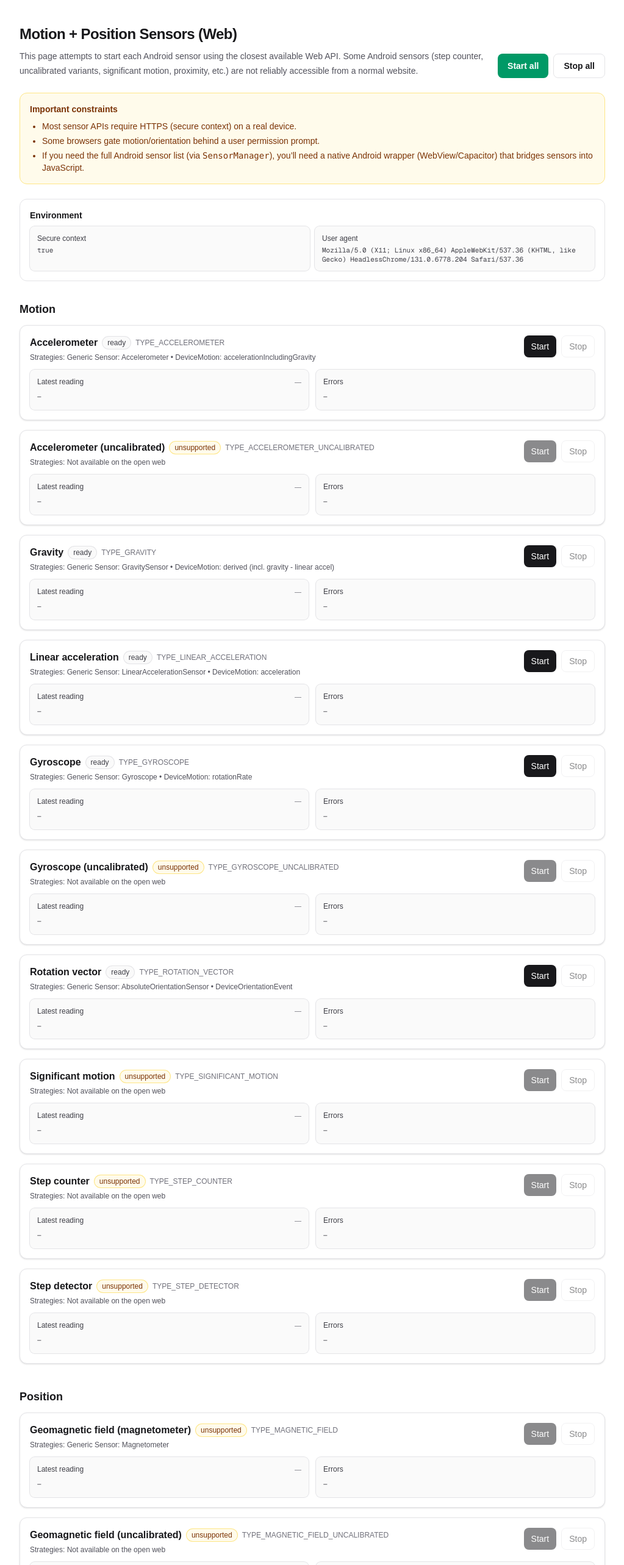
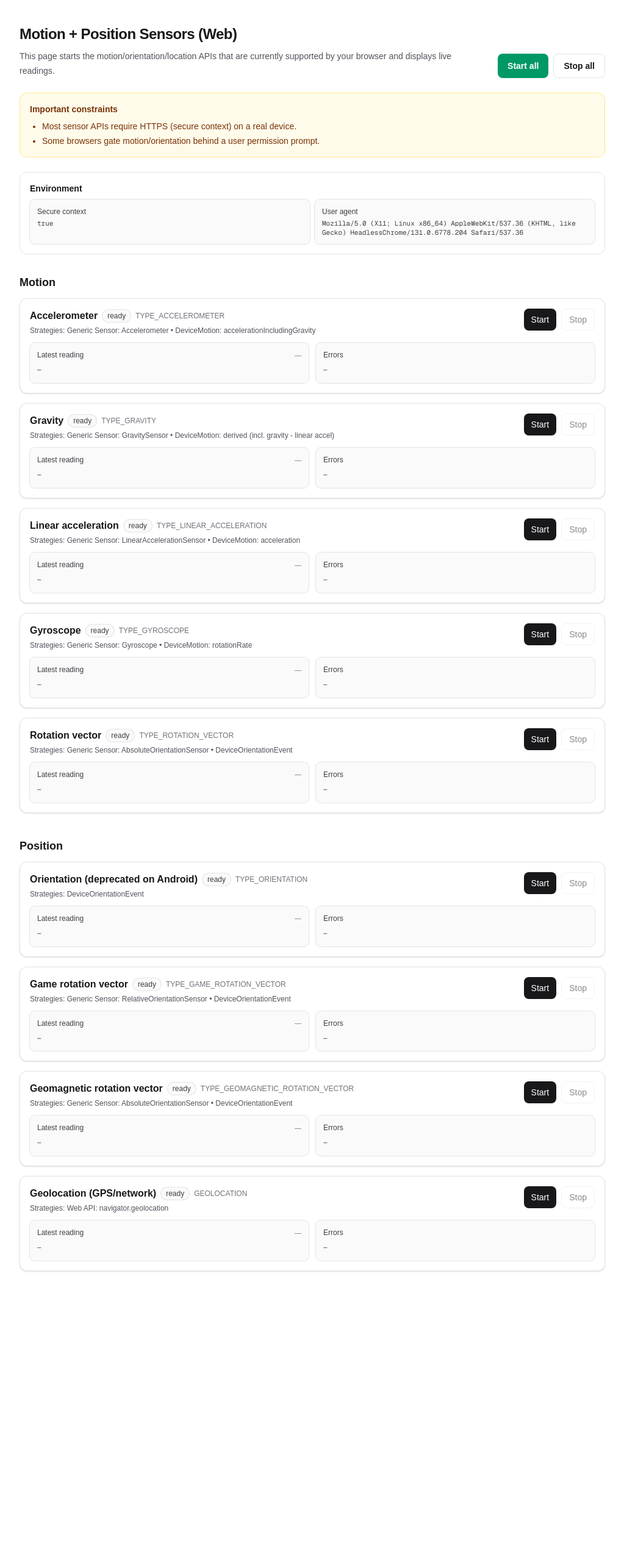
Before and after one commit to sam-schorb/motion-sensors, a Next.js app: page / in a window 1280 px wide. Shown: the top 2566 px of the page at 61% size, without its empty margins (128-1151 px from the left). After the commit the page ends 2124 px from the top, so only its background shows below. Built offline with nearby package versions, Linux system fonts and the light colour scheme.

Commit message:
Trim dashboard to supported web sensors

```diff
--- a/app/SensorDashboard.js
+++ b/app/SensorDashboard.js
@@ -193,12 +193,6 @@ export default function SensorDashboard() {
         ],
       },
       {
-        key: "TYPE_ACCELEROMETER_UNCALIBRATED",
-        category: "Motion",
-        label: "Accelerometer (uncalibrated)",
-        webStrategies: [{ id: "unavailable", label: "Not available on the open web" }],
-      },
-      {
         key: "TYPE_GRAVITY",
         category: "Motion",
         label: "Gravity",
@@ -226,12 +220,6 @@ export default function SensorDashboard() {
         ],
       },
       {
-        key: "TYPE_GYROSCOPE_UNCALIBRATED",
-        category: "Motion",
-        label: "Gyroscope (uncalibrated)",
-        webStrategies: [{ id: "unavailable", label: "Not available on the open web" }],
-      },
-      {
         key: "TYPE_ROTATION_VECTOR",
         category: "Motion",
         label: "Rotation vector",
@@ -239,37 +227,6 @@ export default function SensorDashboard() {
           { id: "AbsoluteOrientationSensor", label: "Generic Sensor: AbsoluteOrientationSensor" },
           { id: "DeviceOrientation", label: "DeviceOrientationEvent" },
         ],
-      },
-      {
-        key: "TYPE_SIGNIFICANT_MOTION",
-        category: "Motion",
-        label: "Significant motion",
-        webStrategies: [{ id: "unavailable", label: "Not available on the open web" }],
-      },
-      {
-        key: "TYPE_STEP_COUNTER",
-        category: "Motion",
-        label: "Step counter",
-        webStrategies: [{ id: "unavailable", label: "Not available on the open web" }],
-      },
-      {
-        key: "TYPE_STEP_DETECTOR",
-        category: "Motion",
-        label: "Step detector",
-        webStrategies: [{ id: "unavailable", label: "Not available on the open web" }],
-      },
-
-      {
-        key: "TYPE_MAGNETIC_FIELD",
-        category: "Position",
-        label: "Geomagnetic field (magnetometer)",
-        webStrategies: [{ id: "Magnetometer", label: "Generic Sensor: Magnetometer" }],
-      },
-      {
-        key: "TYPE_MAGNETIC_FIELD_UNCALIBRATED",
-        category: "Position",
-        label: "Geomagnetic field (uncalibrated)",
-        webStrategies: [{ id: "unavailable", label: "Not available on the open web" }],
       },
       {
         key: "TYPE_ORIENTATION",
@@ -294,12 +251,6 @@ export default function SensorDashboard() {
           { id: "AbsoluteOrientationSensor", label: "Generic Sensor: AbsoluteOrientationSensor" },
           { id: "DeviceOrientation", label: "DeviceOrientationEvent" },
         ],
-      },
-      {
-        key: "TYPE_PROXIMITY",
-        category: "Position",
-        label: "Proximity",
-        webStrategies: [{ id: "unavailable", label: "Not reliably available on the open web" }],
       },
 
       {
@@ -647,9 +598,8 @@ export default function SensorDashboard() {
             Motion + Position Sensors (Web)
           </h1>
           <p className="mt-2 max-w-3xl text-sm leading-6 text-zinc-600 dark:text-zinc-400">
-            This page attempts to start each Android sensor using the closest available Web API. Some Android sensors
-            (step counter, uncalibrated variants, significant motion, proximity, etc.) are not reliably accessible from
-            a normal website.
+            This page starts the motion/orientation/location APIs that are currently supported by your browser and
+            displays live readings.
           </p>
         </div>
 
@@ -686,10 +636,6 @@ export default function SensorDashboard() {
         <ul className="mt-2 list-disc space-y-1 pl-5">
           <li>Most sensor APIs require HTTPS (secure context) on a real device.</li>
           <li>Some browsers gate motion/orientation behind a user permission prompt.</li>
-          <li>
-            If you need the full Android sensor list (via <code>SensorManager</code>), you’ll need a native Android
-            wrapper (WebView/Capacitor) that bridges sensors into JavaScript.
-          </li>
         </ul>
       </div>
 
```
Also changed, not shown: 1 other file (tests, documents, lock files or other folders).
